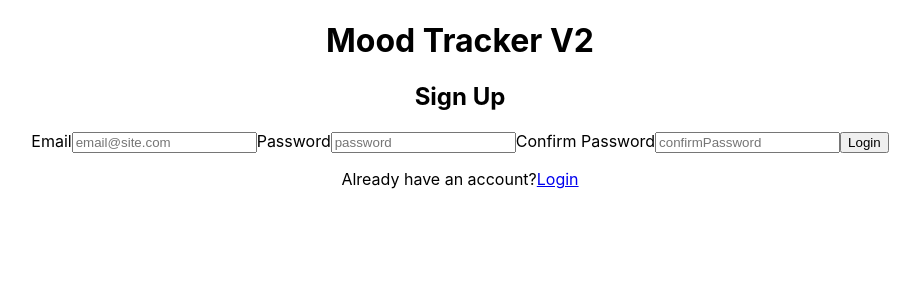
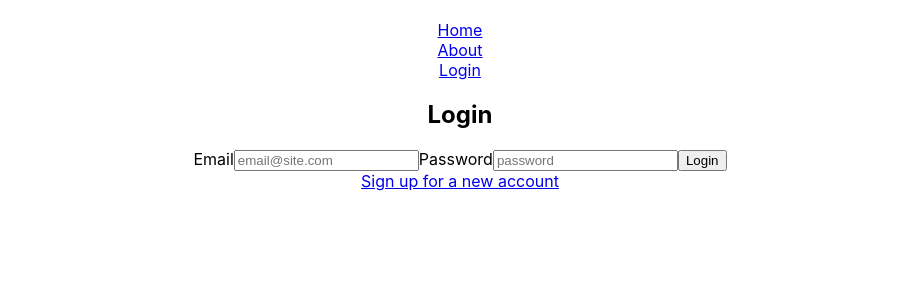
Before and after one commit to blangwell/mood-tracker-v2-frontend, a React (Create React App) app: page /login in a window 1280 px wide. Shown: the top 300 px of the page, without its empty margins (180-1100 px from the left). Built offline with nearby package versions, Linux system fonts and the light colour scheme.

Commit message:
Add react router and get communicating with backend auth

```diff
--- a/package.json
+++ b/package.json
@@ -6,8 +6,10 @@
     "@testing-library/jest-dom": "^5.15.0",
     "@testing-library/react": "^11.2.7",
     "@testing-library/user-event": "^12.8.3",
+    "axios": "^0.24.0",
     "react": "^17.0.2",
     "react-dom": "^17.0.2",
+    "react-router-dom": "^6.0.2",
     "web-vitals": "^1.1.2"
   },
   "devDependencies": {
--- a/src/App.js
+++ b/src/App.js
@@ -1,11 +1,26 @@
 import './App.css';
 import Auth from './pages/Auth';
+import Login from './components/Login'
+import Signup from './components/Signup'
+import Layout from './components/Layout';
+import { useState } from 'react';
+import {
+  BrowserRouter,
+  Routes,
+  Route
+} from 'react-router-dom';
 
 function App() {
   return (
     <div className="App">
-      <h1>Mood Tracker V2</h1>
-      <Auth authView="signup"/>
+      <BrowserRouter>
+        <Routes>
+          <Route path="/" element={<Layout />}>
+            <Route path="login" element={<Login />} />
+            <Route path="signup" element={<Signup/>} />
+          </Route>
+        </Routes>
+      </BrowserRouter>
     </div>
   );
 }
--- /dev/null
+++ b/src/components/Layout.js
@@ -0,0 +1,13 @@
+import Navbar from './Navbar';
+import { Outlet } from 'react-router-dom';
+
+export default function Layout(props) {
+    return (
+        <>
+            <Navbar />
+            <main>
+                <Outlet />
+            </main>
+        </>
+    )
+}
--- a/src/components/Login.js
+++ b/src/components/Login.js
@@ -1,14 +1,32 @@
+import { useState } from 'react';
+import axios from 'axios';
+import { Link } from 'react-router-dom';
+
 export default function Login(props) {
+    const [email, setEmail] = useState('');
+    const [password, setPassword] = useState('');
+
+    const handleSubmit = async e => {
+        e.preventDefault();
+        try {
+            let response = await axios.post('http://localhost:3000/login', { email, password });
+            console.log(response);
+        } catch (err) {
+            console.log(err);
+        }
+    }
+
     return (
         <div>
             <h2>Login</h2>
-			<form action="" method="POST">
+			<form onSubmit={ handleSubmit }>
                 <label htmlFor="email">Email</label>
 				<input
 					type="email"
 					name="email"
 					id="email"
 					placeholder="email@site.com"
+                    onChange={ e => setEmail(e.target.value) }
 				/>
                 <label htmlFor="password">Password</label>
 				<input
@@ -16,15 +34,14 @@ export default function Login(props) {
 					name="password"
 					id="password"
 					placeholder="password"
+                    onChange = { e => setPassword(e.target.value) }
 				/>
 				<input
 					type="submit"
 					value="Login"
 				/>
 			</form>
-            <p>
-                <a href="#" onClick={() => props.setAuthView('signup')}>Sign up for a new account</a>
-            </p>
+            <Link to="/signup">Sign up for a new account</Link>
         </div>
     )
 }
--- /dev/null
+++ b/src/components/Navbar.js
@@ -0,0 +1,22 @@
+import { Link } from 'react-router-dom';
+
+export default function Navbar(props) {
+    return (
+        <div className="navbar">
+            <ul
+                className="navbar__list"
+                style={{listStyle: 'none', display: 'inline'}}
+            >
+                <li className="navbar__item">
+                    <Link to="/">Home</Link>
+                </li>
+                <li className="navbar__item">
+                    <Link to="about">About</Link>
+                </li>
+                <li className="navbar__item">
+                    <Link to="auth">Login</Link>
+                </li>
+            </ul>
+        </div>
+    )
+}
--- a/src/components/Signup.js
+++ b/src/components/Signup.js
@@ -1,3 +1,5 @@
+import { Link } from 'react-router-dom';
+
 export default function Signup(props) {
     return (
         <div>
@@ -27,11 +29,8 @@ export default function Signup(props) {
                 type="submit"
                 value="Login"
             />
-
-            <p>
-                Already have an account?
-                <a href="#" onClick={() => props.setAuthView('login')}>Login</a>
-            </p>
+            <br/>
+            <Link to="/login">Already have an account? Login</Link>
         </div>
     )
 }
--- a/src/pages/Auth.js
+++ b/src/pages/Auth.js
@@ -1,3 +1,4 @@
+import axios from 'axios';
 import Login from '../components/Login';
 import Signup from '../components/Signup';
 import { useState } from 'react';
```
Also changed, not shown: 1 other file (tests, documents, lock files or other folders).
